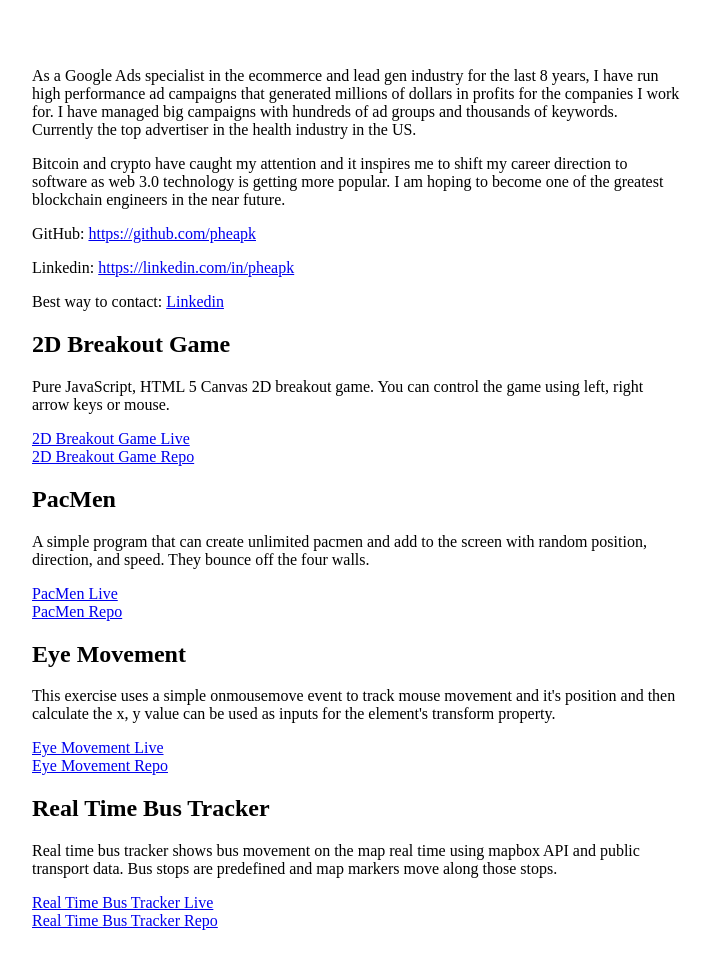
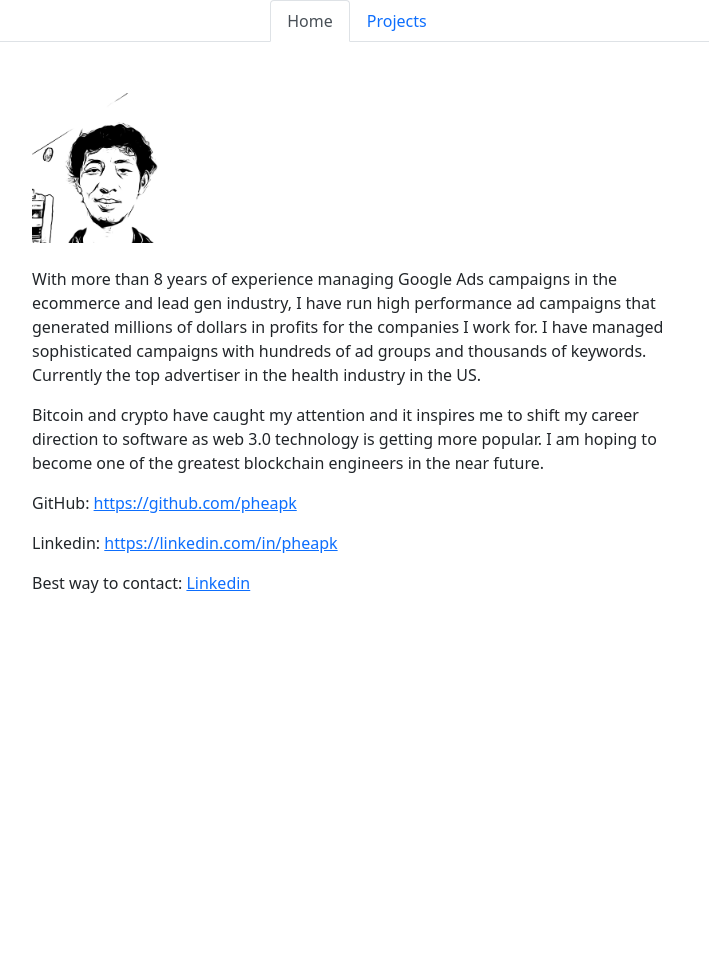
Before and after one commit to pheapk/pheapk.github.io, a plain HTML site: page index.html in a window 1280 px wide. Shown: the whole page, without its empty margins (283-992 px from the left). After the commit the page ends 800 px from the top, so only its background shows below. Drawn offline with nearby package versions, Linux system fonts and the light colour scheme.

Commit message:
added navigation, home, project, images, bootstrap, links

```diff
--- a/index.html
+++ b/index.html
@@ -5,11 +5,29 @@
     <meta name="viewport" content="width=device-width, initial-scale=1.0">
     <title>Pheap's Portfolio</title>
     <link rel="stylesheet" href="./style.css">
+
+    <link href="https://cdn.jsdelivr.net/npm/bootstrap@5.1.3/dist/css/bootstrap.min.css" rel="stylesheet" integrity="sha384-1BmE4kWBq78iYhFldvKuhfTAU6auU8tT94WrHftjDbrCEXSU1oBoqyl2QvZ6jIW3" crossorigin="anonymous">
+
+    <script src="https://cdn.jsdelivr.net/npm/bootstrap@5.1.3/dist/js/bootstrap.bundle.min.js" integrity="sha384-ka7Sk0Gln4gmtz2MlQnikT1wXgYsOg+OMhuP+IlRH9sENBO0LRn5q+8nbTov4+1p" crossorigin="anonymous"></script>
+
 </head>
 <body>
+    <ul class="nav nav-tabs justify-content-center">
+        <li class="nav-item">
+          <a class="nav-link active" aria-current="page" href="./index.html">Home</a>
+        </li>
+        <li class="nav-item">
+          <a class="nav-link" href="./projects.html">Projects</a>
+        </li>
+      </ul>
+
     <div class="container">
         <div class="project">
-            <p>As a Google Ads specialist in the ecommerce and lead gen industry for the last 8 years, I have run high performance ad campaigns that generated millions of dollars in profits for the companies I work for. I have managed big campaigns with hundreds of ad groups and thousands of keywords. Currently the top advertiser in the health industry in the US.</p>
+            <img style="width:150px;" src="./images/art-portrait.jpg">
+        </div>
+        <br/>
+        <div class="project">
+            <p>With more than 8 years of experience managing Google Ads campaigns in the ecommerce and lead gen industry, I have run high performance ad campaigns that generated millions of dollars in profits for the companies I work for. I have managed sophisticated campaigns with hundreds of ad groups and thousands of keywords. Currently the top advertiser in the health industry in the US.</p>
             <p>Bitcoin and crypto have caught my attention and it inspires me to shift my career direction to software as web 3.0 technology is getting more popular. I am hoping to become one of the greatest blockchain engineers in the near future.</p>
         </div>
         <div class="project">
@@ -17,30 +35,7 @@
             <p>Linkedin: <a href="https://linkedin.com/in/pheapk" target="_blank">https://linkedin.com/in/pheapk</a></p>
             <p>Best way to contact: <a href="https://linkedin.com/in/pheapk" target="_blank">Linkedin</a></p>
         </div>
-        <div class="project">
-            <h2>2D Breakout Game</h2>
-            <p>Pure JavaScript, HTML 5 Canvas 2D breakout game. You can control the game using left, right arrow keys or mouse.<p>
-            <a href="https://pheapk.github.io/2d-breakout-game/" target="_blank">2D Breakout Game Live</a><br/>
-            <a href="https://github.com/pheapk/2d-breakout-game/" target="_blank">2D Breakout Game Repo</a>
-        </div>
-        <div class="project">
-            <h2>PacMen</h2>
-            <p>A simple program that can create unlimited pacmen and add to the screen with random position, direction, and speed. They bounce off the four walls.<p>
-            <a href="https://pheapk.github.io/pacmen/" target="_blank">PacMen Live</a><br/>
-            <a href="https://github.com/pheapk/pacmen" target="_blank">PacMen Repo</a>
-        </div>
-        <div class="project">
-            <h2>Eye Movement</h2>
-            <p>This exercise uses a simple onmousemove event to track mouse movement and it's position and then calculate the x, y value can be used as inputs for the element's transform property.<p>
-            <a href="https://pheapk.github.io/eye-movement/" target="_blank">Eye Movement Live</a><br/>
-            <a href="https://github.com/pheapk/eye-movement/" target="_blank">Eye Movement Repo</a>
-        </div>
-        <div class="project">
-            <h2>Real Time Bus Tracker</h2>
-            <p>Real time bus tracker shows bus movement on the map real time using mapbox API and public transport data. Bus stops are predefined and map markers move along those stops.<p>
-            <a href="https://pheapk.github.io/real-time-bus-tracker/" target="_blank">Real Time Bus Tracker Live</a><br/>
-            <a href="https://github.com/pheapk/real-time-bus-tracker/" target="_blank">Real Time Bus Tracker Repo</a>
-        </div>
+
     </div>
 </body>
 </html>
```
Also changed, not shown: projects.html (added, +77 -0 lines), images/2d-breakout-game.png (added), images/art-portrait.jpg (added), images/bus-tracker.png (added), images/eye-movement.png (added), images/pacmen.png (added).
